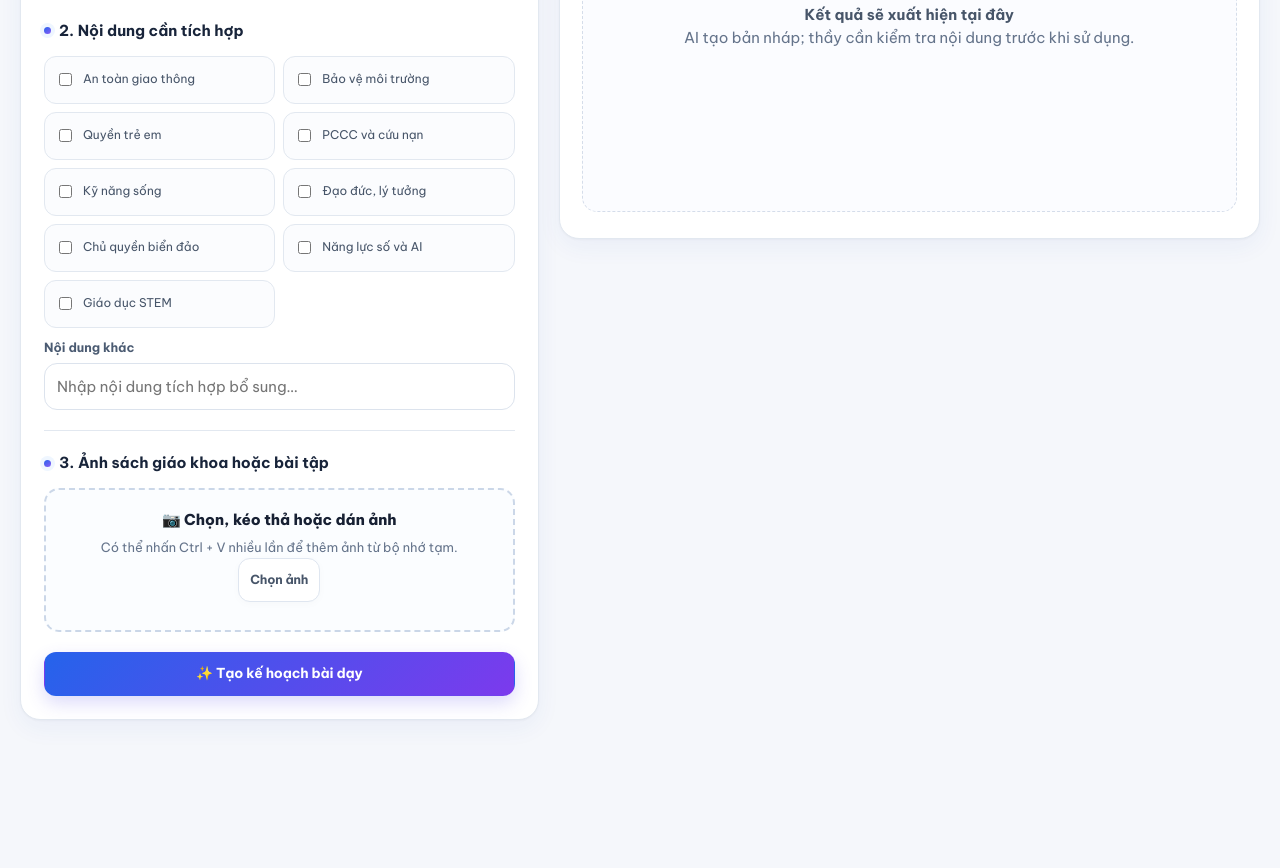
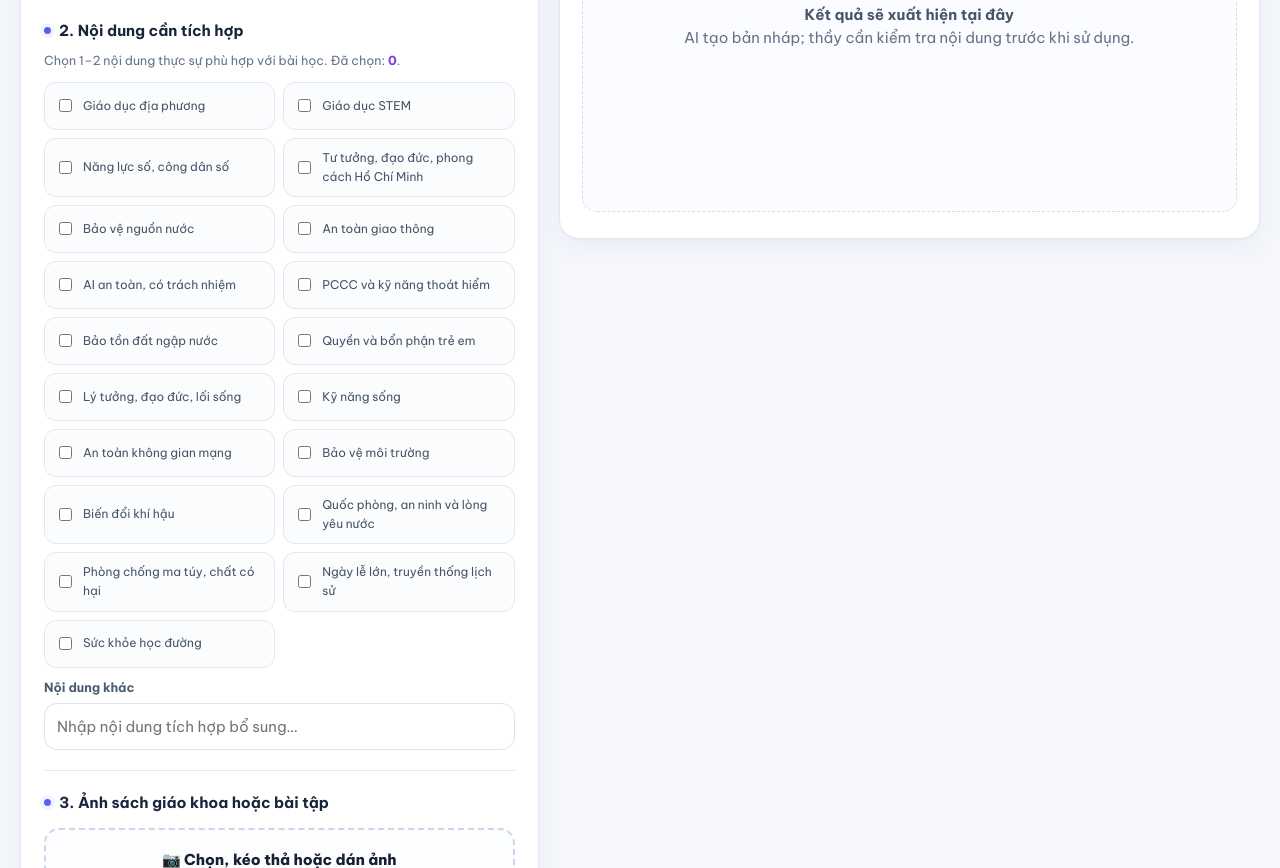
Before and after one commit to huuhienbt/kho-tien-ich-app, a plain HTML site: page ai.html in a window 1280 px wide. Shown: the part 635-1503 px from the top of the page. Before the commit the page ends 1419 px from the top, so only its background shows below. Drawn offline with Linux system fonts and the light colour scheme.

Commit message:
Add files via upload

```diff
--- a/ai.html
+++ b/ai.html
@@ -6,11 +6,11 @@
     <meta name="description" content="Trợ giảng AI đọc ảnh sách giáo khoa và hỗ trợ thiết kế kế hoạch bài dạy.">
     <meta name="theme-color" content="#2563eb">
     <title>Trợ giảng AI – E-GV</title>
-    <link rel="stylesheet" href="style.css">
-    <link rel="stylesheet" href="modern-saas.css">
-    <script src="js/config.js" defer></script>
-    <script src="js/app.js" defer></script>
-    <script src="js/ai.js" defer></script>
+    <link rel="stylesheet" href="style.css?v=7.6.0">
+    <link rel="stylesheet" href="modern-saas.css?v=7.6.0">
+    <script src="js/config.js?v=7.6.0" defer></script>
+    <script src="js/app.js?v=7.6.0" defer></script>
+    <script src="js/ai.js?v=7.6.0" defer></script>
 </head>
 <body class="page-ai">
     <div id="appShell"></div>
@@ -41,16 +41,27 @@
 
                         <div class="form-section">
                             <h2 class="form-section-title">2. Nội dung cần tích hợp</h2>
+                            <p class="integration-help">Chọn 1–2 nội dung thực sự phù hợp với bài học. Đã chọn: <strong id="integrationSelectionCount">0</strong>.</p>
                             <div class="checkbox-grid" id="integrationOptions">
+                                <label class="check-card"><input type="checkbox" value="Giáo dục địa phương"><span>Giáo dục địa phương</span></label>
+                                <label class="check-card"><input type="checkbox" value="Giáo dục STEM"><span>Giáo dục STEM</span></label>
+                                <label class="check-card"><input type="checkbox" value="Năng lực số và công dân số"><span>Năng lực số, công dân số</span></label>
+                                <label class="check-card"><input type="checkbox" value="Học tập tư tưởng, đạo đức, phong cách Hồ Chí Minh"><span>Tư tưởng, đạo đức, phong cách Hồ Chí Minh</span></label>
+                                <label class="check-card"><input type="checkbox" value="Bảo vệ nguồn nước"><span>Bảo vệ nguồn nước</span></label>
                                 <label class="check-card"><input type="checkbox" value="An toàn giao thông (ATGT)"><span>An toàn giao thông</span></label>
-                                <label class="check-card"><input type="checkbox" value="Bảo vệ môi trường, biến đổi khí hậu"><span>Bảo vệ môi trường</span></label>
-                                <label class="check-card"><input type="checkbox" value="Quyền và nghĩa vụ của trẻ em"><span>Quyền trẻ em</span></label>
-                                <label class="check-card"><input type="checkbox" value="Phòng cháy, chữa cháy và cứu nạn (PCCC)"><span>PCCC và cứu nạn</span></label>
+                                <label class="check-card"><input type="checkbox" value="Trí tuệ nhân tạo và sử dụng AI an toàn, có trách nhiệm"><span>AI an toàn, có trách nhiệm</span></label>
+                                <label class="check-card"><input type="checkbox" value="Phòng cháy, chữa cháy và kỹ năng thoát hiểm"><span>PCCC và kỹ năng thoát hiểm</span></label>
+                                <label class="check-card"><input type="checkbox" value="Bảo tồn đất ngập nước gắn với văn hóa địa phương"><span>Bảo tồn đất ngập nước</span></label>
+                                <label class="check-card"><input type="checkbox" value="Quyền và bổn phận của trẻ em"><span>Quyền và bổn phận trẻ em</span></label>
+                                <label class="check-card"><input type="checkbox" value="Giáo dục lý tưởng cách mạng, đạo đức, lối sống"><span>Lý tưởng, đạo đức, lối sống</span></label>
                                 <label class="check-card"><input type="checkbox" value="Kỹ năng sống (KNS)"><span>Kỹ năng sống</span></label>
-                                <label class="check-card"><input type="checkbox" value="Giáo dục lý tưởng cách mạng, đạo đức"><span>Đạo đức, lý tưởng</span></label>
-                                <label class="check-card"><input type="checkbox" value="Chủ quyền quốc gia, biển đảo"><span>Chủ quyền biển đảo</span></label>
-                                <label class="check-card"><input type="checkbox" value="Năng lực số và ứng dụng AI"><span>Năng lực số và AI</span></label>
-                                <label class="check-card"><input type="checkbox" value="Giáo dục STEM"><span>Giáo dục STEM</span></label>
+                                <label class="check-card"><input type="checkbox" value="An toàn không gian mạng"><span>An toàn không gian mạng</span></label>
+                                <label class="check-card"><input type="checkbox" value="Bảo vệ môi trường"><span>Bảo vệ môi trường</span></label>
+                                <label class="check-card"><input type="checkbox" value="Biến đổi khí hậu"><span>Biến đổi khí hậu</span></label>
+                                <label class="check-card"><input type="checkbox" value="Quốc phòng, an ninh và lòng yêu nước phù hợp lứa tuổi"><span>Quốc phòng, an ninh và lòng yêu nước</span></label>
+                                <label class="check-card"><input type="checkbox" value="Phòng chống ma túy và kỹ năng từ chối chất có hại"><span>Phòng chống ma túy, chất có hại</span></label>
+                                <label class="check-card"><input type="checkbox" value="Giáo dục các ngày lễ lớn và truyền thống lịch sử"><span>Ngày lễ lớn, truyền thống lịch sử</span></label>
+                                <label class="check-card"><input type="checkbox" value="Giáo dục sức khỏe học đường"><span>Sức khỏe học đường</span></label>
                             </div>
                             <div class="form-group" style="margin-top:10px"><label class="form-label" for="aiIntegratedOther">Nội dung khác</label><input class="form-control" id="aiIntegratedOther" placeholder="Nhập nội dung tích hợp bổ sung…"></div>
                         </div>
--- a/js/ai.js
+++ b/js/ai.js
@@ -10,6 +10,12 @@
     const dropZone = document.getElementById('aiDropZone');
     const generateButton = document.getElementById('generateAiButton');
     const content = document.getElementById('aiContent');
+    const integrationOptions = document.getElementById('integrationOptions');
+    const integrationSelectionCount = document.getElementById('integrationSelectionCount');
+
+    function updateIntegrationSelectionCount() {
+        integrationSelectionCount.textContent = String(integrationOptions.querySelectorAll('input:checked').length);
+    }
 
     function addImages(files) {
         Array.from(files).forEach(file => {
@@ -608,6 +614,8 @@
     }
 
     document.getElementById('chooseAiImages').addEventListener('click', () => fileInput.click());
+    integrationOptions.addEventListener('change', updateIntegrationSelectionCount);
+    updateIntegrationSelectionCount();
     fileInput.addEventListener('change', () => { addImages(fileInput.files); fileInput.value = ''; });
     preview.addEventListener('click', event => {
         const button = event.target.closest('[data-remove-image]');
--- a/style.css
+++ b/style.css
@@ -254,6 +254,8 @@ textarea.form-control { resize: vertical; min-height: 112px; }
 .ai-form-container { padding: 20px; }
 .form-section + .form-section { margin-top: 20px; padding-top: 20px; border-top: 1px solid var(--border); }
 .form-section-title { margin: 0 0 13px; font-size: .91rem; }
+.integration-help { margin: -5px 0 12px; color: var(--text-light); font-size: .78rem; line-height: 1.55; }
+.integration-help strong { color: var(--ai); }
 .checkbox-grid { display: grid; grid-template-columns: 1fr 1fr; gap: 8px; }
 .check-card { display: flex; align-items: flex-start; gap: 8px; padding: 10px; border: 1px solid var(--border); border-radius: 10px; cursor: pointer; color: #475569; font-size: .75rem; }
 .check-card:has(input:checked) { color: var(--ai); border-color: #c4b5fd; background: #faf5ff; }
```
Also changed, not shown: README.md, 1 other file.
